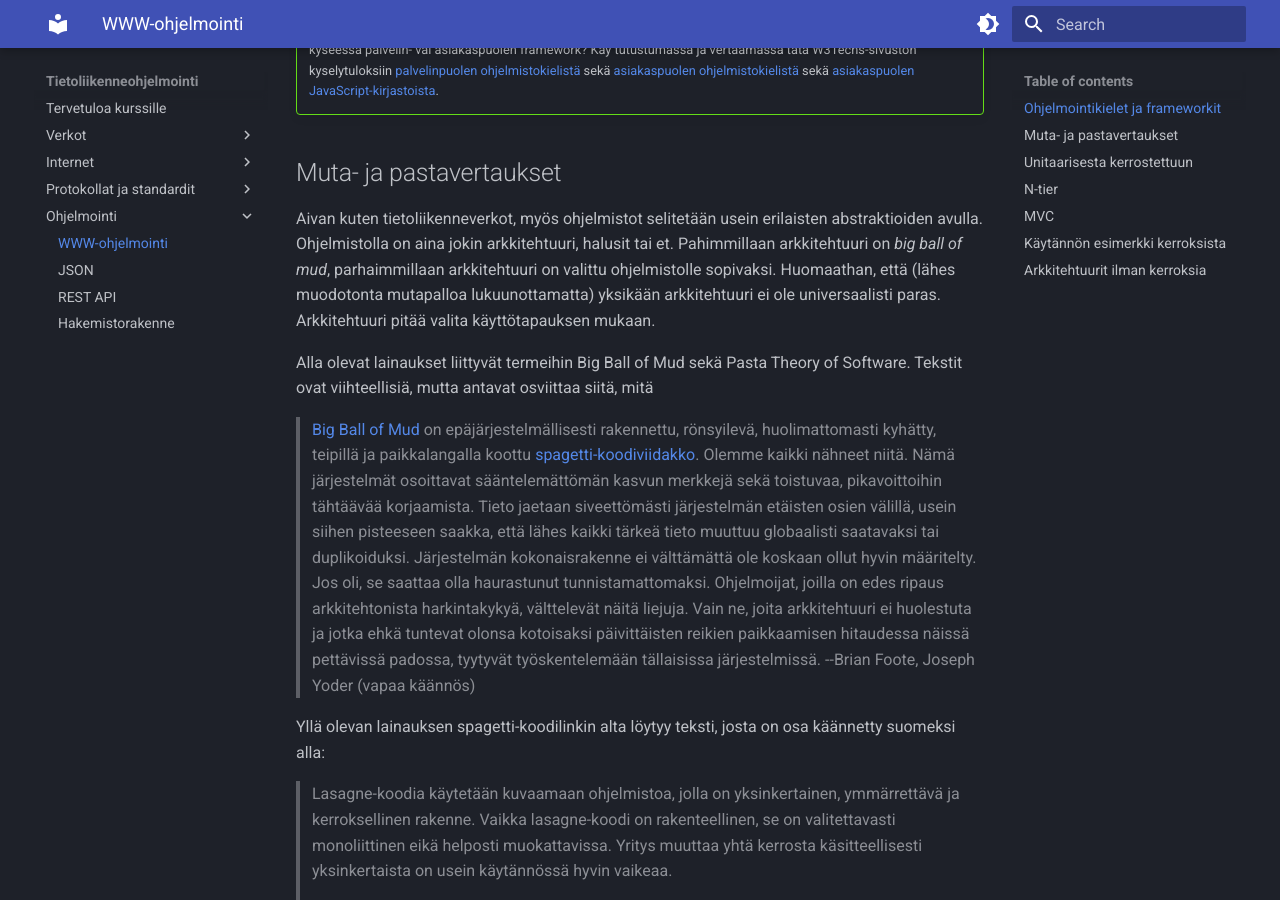
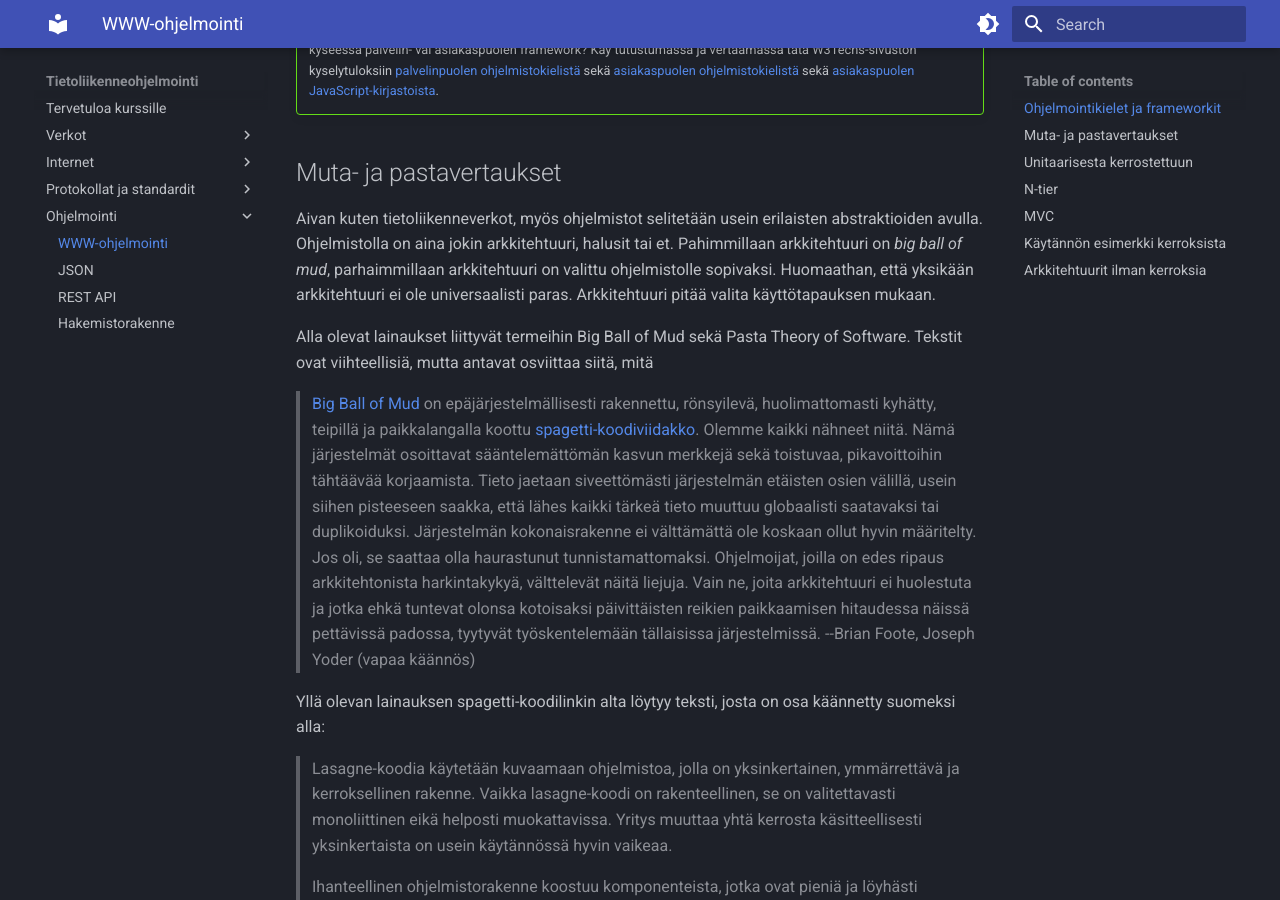
Before and after one commit to sourander/tietoliikenneohjelmointi, an MkDocs documentation site: the page built from docs/ohjelmointi/www_ohjelmointi.md, in a window 1280 px wide and 900 px high, scrolled down 1289 px. Built offline with MkDocs 1.6.1 and Material for MkDocs 9.7.7, drawn with Linux system fonts in a browser that asks for light colours.

Commit message:
Removed confusing line

```diff
--- a/docs/ohjelmointi/www_ohjelmointi.md
+++ b/docs/ohjelmointi/www_ohjelmointi.md
@@ -22,7 +22,7 @@ Tietokoneohjelmia voi luonnollisesti kirjoittaa useilla eri ohjelmointikielillä
 
 ## Muta- ja pastavertaukset
 
-Aivan kuten tietoliikenneverkot, myös ohjelmistot selitetään usein erilaisten abstraktioiden avulla. Ohjelmistolla on aina jokin arkkitehtuuri, halusit tai et. Pahimmillaan arkkitehtuuri on _big ball of mud_, parhaimmillaan arkkitehtuuri on valittu ohjelmistolle sopivaksi. Huomaathan, että (lähes muodotonta mutapalloa lukuunottamatta) yksikään arkkitehtuuri ei ole universaalisti paras. Arkkitehtuuri pitää valita käyttötapauksen mukaan.
+Aivan kuten tietoliikenneverkot, myös ohjelmistot selitetään usein erilaisten abstraktioiden avulla. Ohjelmistolla on aina jokin arkkitehtuuri, halusit tai et. Pahimmillaan arkkitehtuuri on _big ball of mud_, parhaimmillaan arkkitehtuuri on valittu ohjelmistolle sopivaksi. Huomaathan, että yksikään arkkitehtuuri ei ole universaalisti paras. Arkkitehtuuri pitää valita käyttötapauksen mukaan.
 
 Alla olevat lainaukset liittyvät termeihin Big Ball of Mud sekä Pasta Theory of Software. Tekstit ovat viihteellisiä, mutta antavat osviittaa siitä, mitä
 
```
